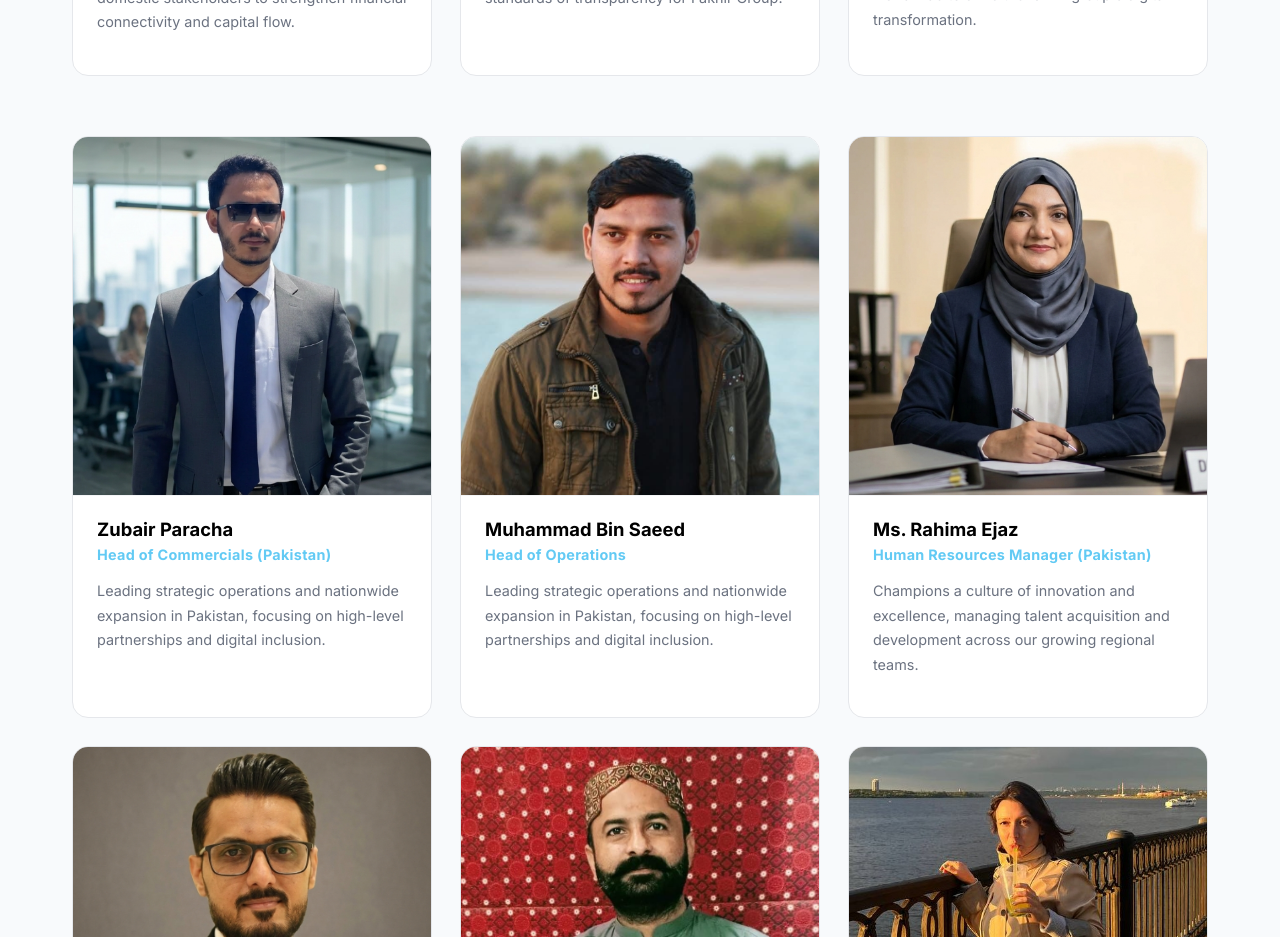
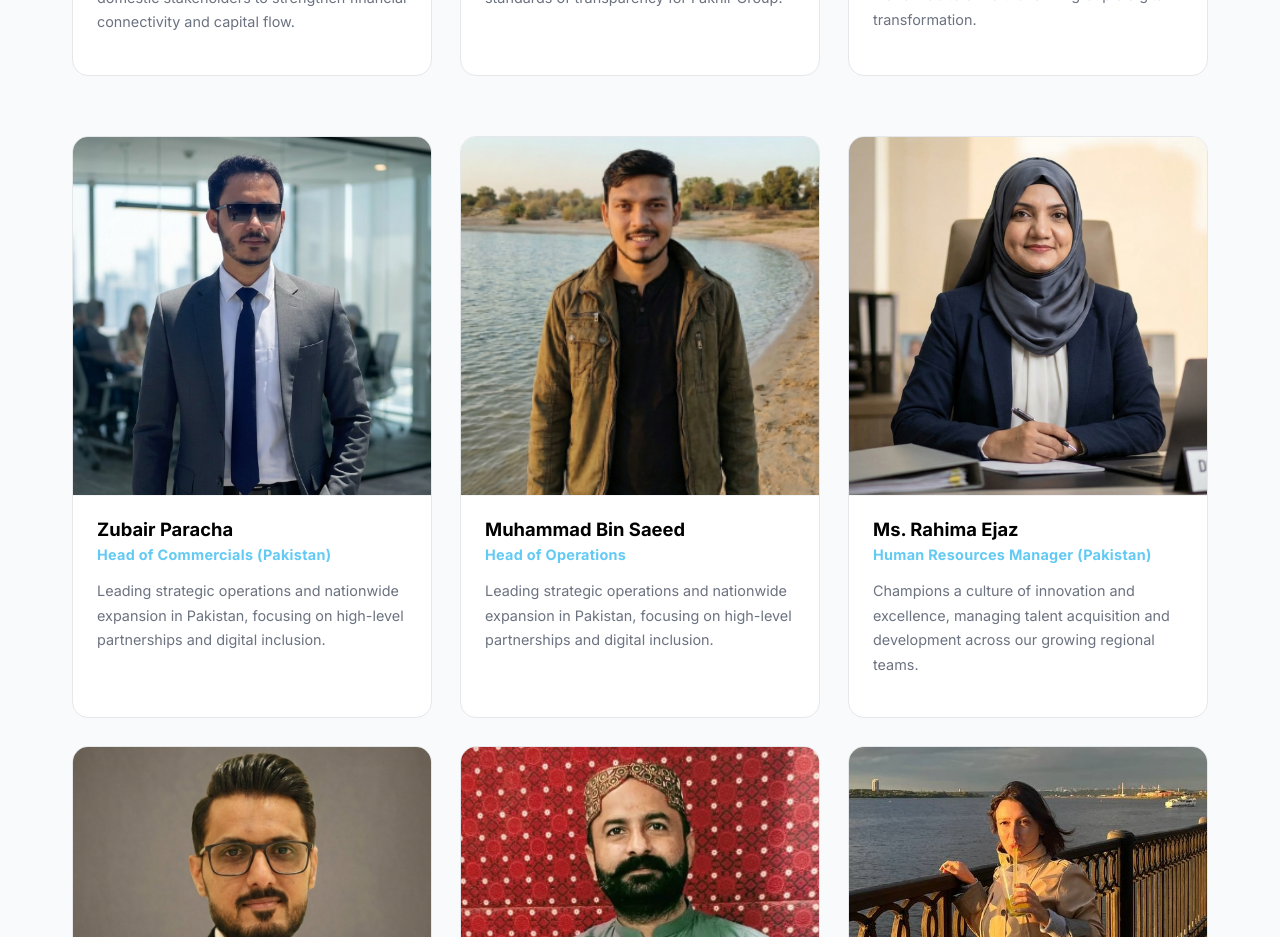
Before and after one commit to huzzy69/fg-free-wifi, a React (Vite) app: page /team in a window 1280 px wide. Shown: the part 1880-2817 px from the top of the page. Built offline with nearby package versions, Linux system fonts and the light colour scheme.

Commit message:
add our team pic

```diff
--- a/src/api.ts
+++ b/src/api.ts
@@ -138,7 +138,7 @@ const initialTeamMembers: TeamMember[] = [
     {
         id: 'tm_mbs', name: 'Muhammad Bin Saeed', designation: 'Head of Operations',
         bio: 'Leading strategic operations and nationwide expansion in Pakistan, focusing on high-level partnerships and digital inclusion.',
-        photo: '/team/muhammad_bin_saeed.jpg', order: 8
+        photo: '/team/muhammad_bin_saeed.png', order: 8
     },
     {
         id: 'tm_4', name: 'Ms. Rahima Ejaz', designation: 'Human Resources Manager (Pakistan)',
```
